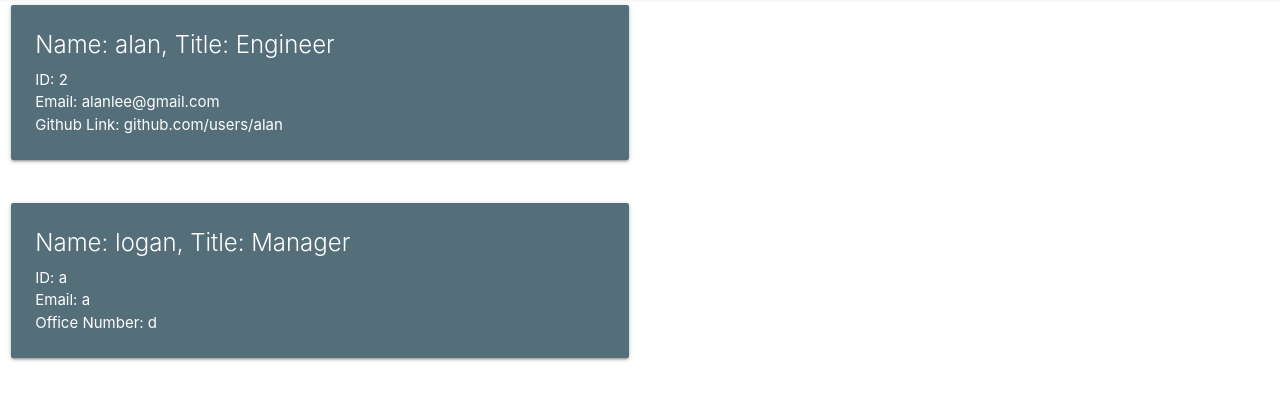
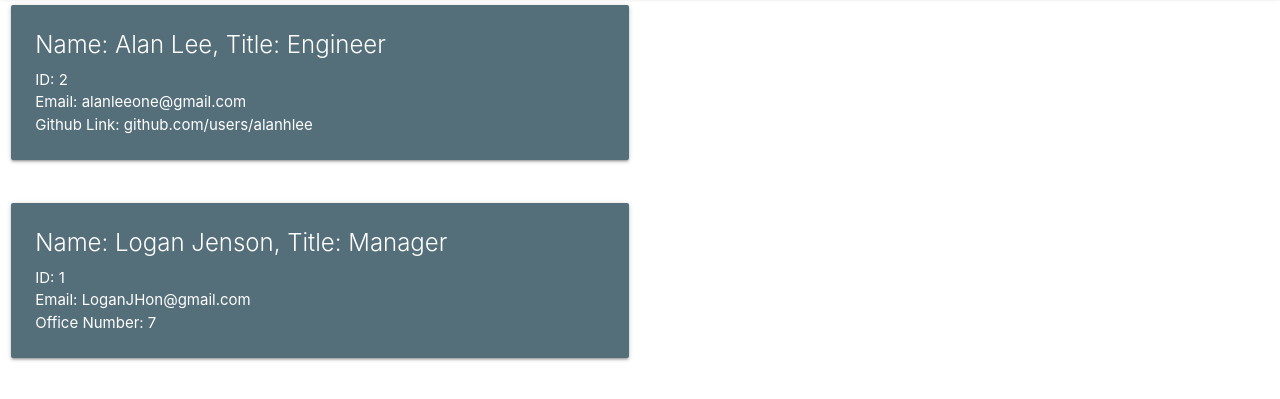
Before and after one commit to alanhlee/teamGen, a website: page output/team.html in a window 1280 px wide. Shown: the part 67-466 px from the top of the page. Drawn offline with nearby package versions, Linux system fonts and the light colour scheme.

Commit message:
added README

```diff
--- a/output/team.html
+++ b/output/team.html
@@ -19,19 +19,19 @@
       </div>
     </nav>
 
-        <div class="row">
+        <div class="row" style=>
       <div class="col s12 m6">
         <div class="card blue-grey darken-1">
           <div class="card-content white-text">
-            <span class="card-title"> Name: alan, Title: Engineer</span>
+            <span class="card-title"> Name: Alan Lee, Title: Engineer</span>
             <p>
             ID: 2
             </p>
             <p>
-            Email: alanlee@gmail.com
+            Email: alanleeone@gmail.com
             </p>
             <p>
-            Github Link: github.com/users/alan
+            Github Link: github.com/users/alanhlee
             </p>
 
           </div>
@@ -39,19 +39,19 @@
       </div>
     </div>
 
-        <div class="row">
+        <div class="row" style=>
       <div class="col s12 m6">
         <div class="card blue-grey darken-1">
           <div class="card-content white-text">
-            <span class="card-title"> Name: logan, Title: Manager</span>
+            <span class="card-title"> Name: Logan Jenson, Title: Manager</span>
             <p>
-            ID: a
+            ID: 1
             </p>
             <p>
-            Email: a
+            Email: LoganJHon@gmail.com
             </p>
             <p>
-            Office Number: d
+            Office Number: 7
             </p>
 
           </div>
```
Also changed, not shown: README.md (added).
